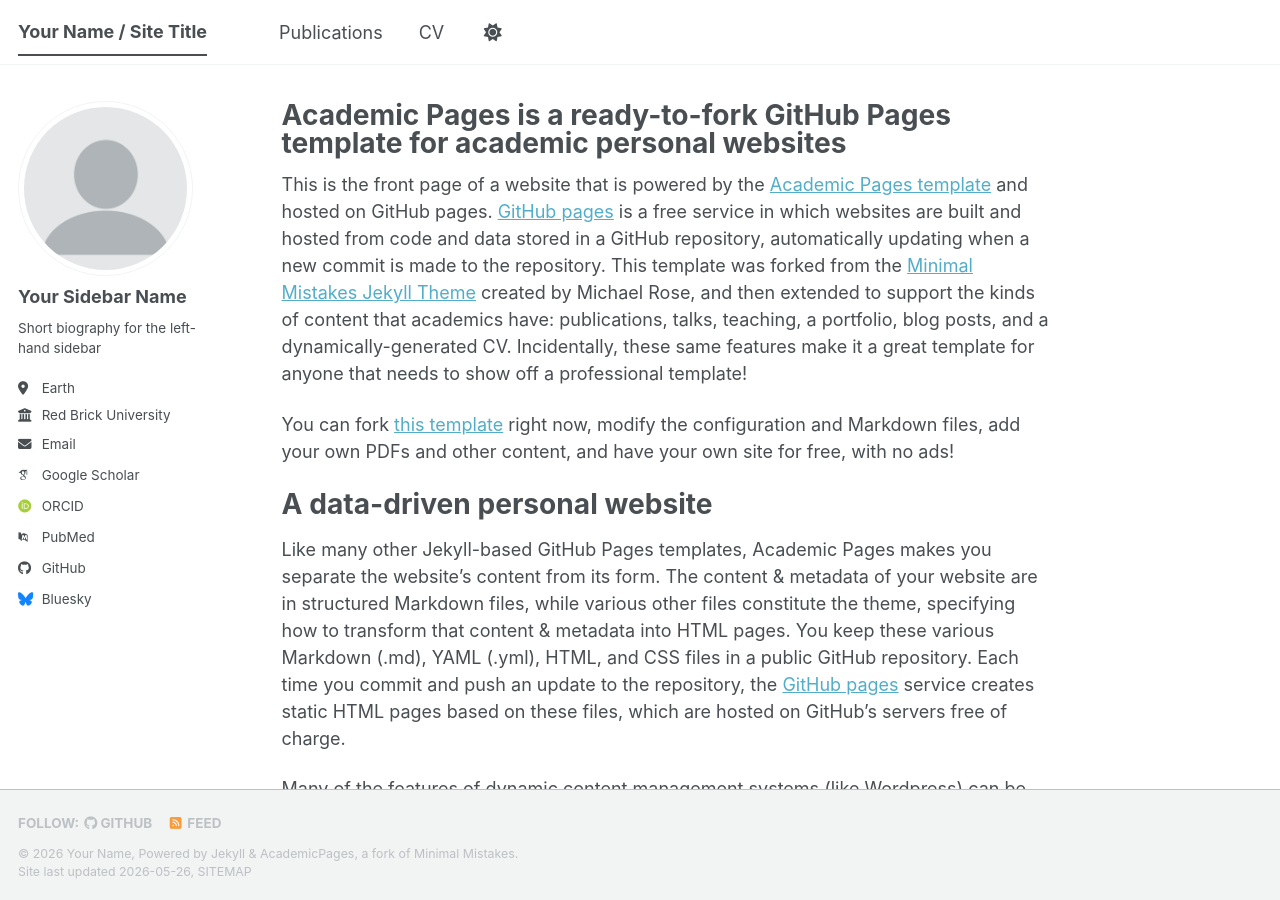
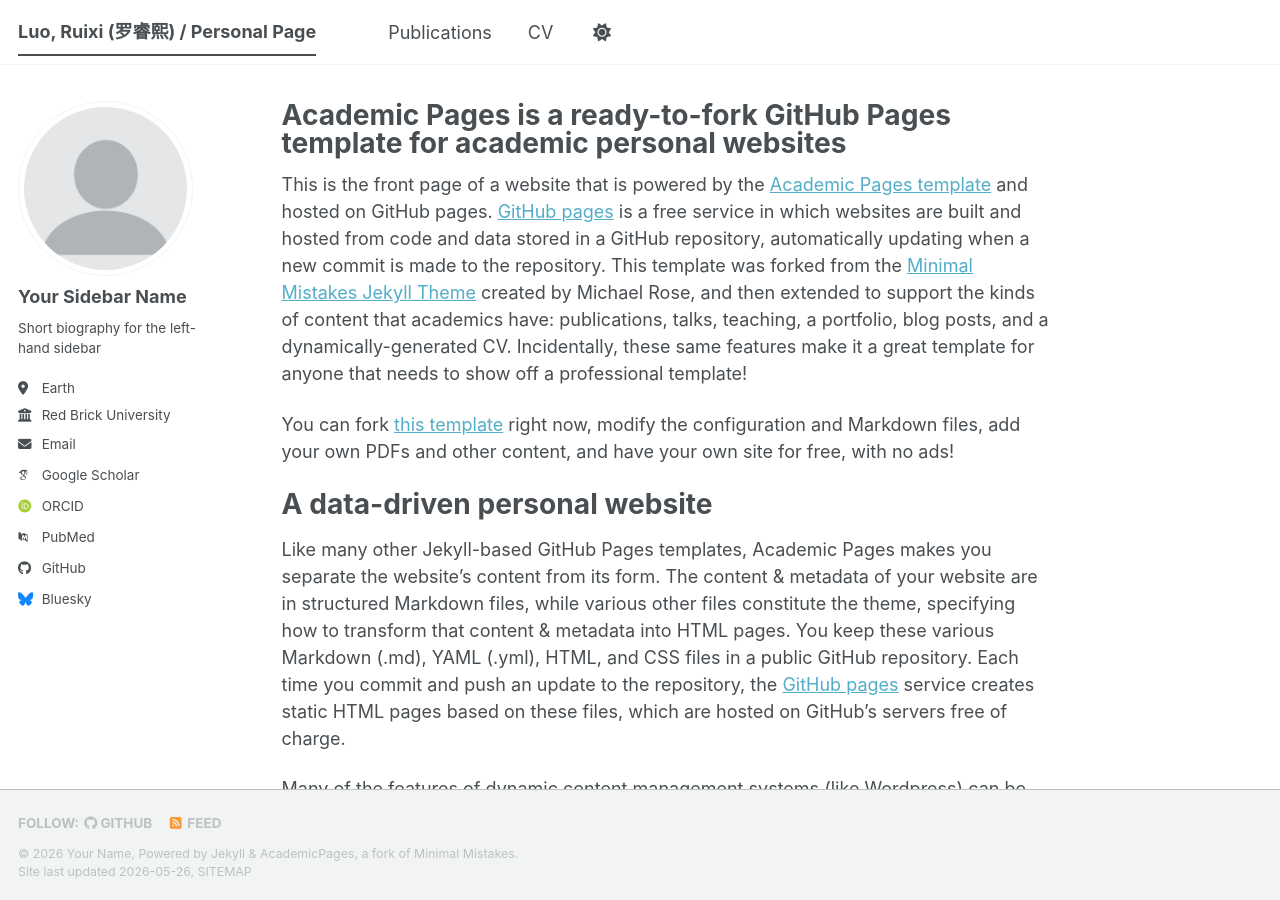
Before and after one commit to Ruixi-Luo/Ruixi-Luo.github.io, a Jekyll site: the page built from _pages/about.md, in a window 1280 px wide and 900 px high. Built offline with Jekyll 4.4.1, drawn with Linux system fonts in a browser that asks for light colours; some web fonts are replaced; a script bundle is joined from its source files by our own code; library files that are not in the unit come from our copies.

Commit message:
Update _config.yml

```diff
--- a/_config.yml
+++ b/_config.yml
@@ -9,7 +9,7 @@
 # Basic Site Settings
 locale                   : "en-US"
 site_theme               : "default" # The available themes options are "default", "air", "sunrise", "mint", "dirt" and "contrast"
-title                    : "Your Name / Site Title"
+title                    : "Luo, Ruixi (罗睿熙) / Personal Page"
 title_separator          : "-"
 name                     : &name "Your Name"
 description              : &description "Your Name's academic portfolio"   # Update this with a general description of your site, this is the default if not overridden by a page
```
